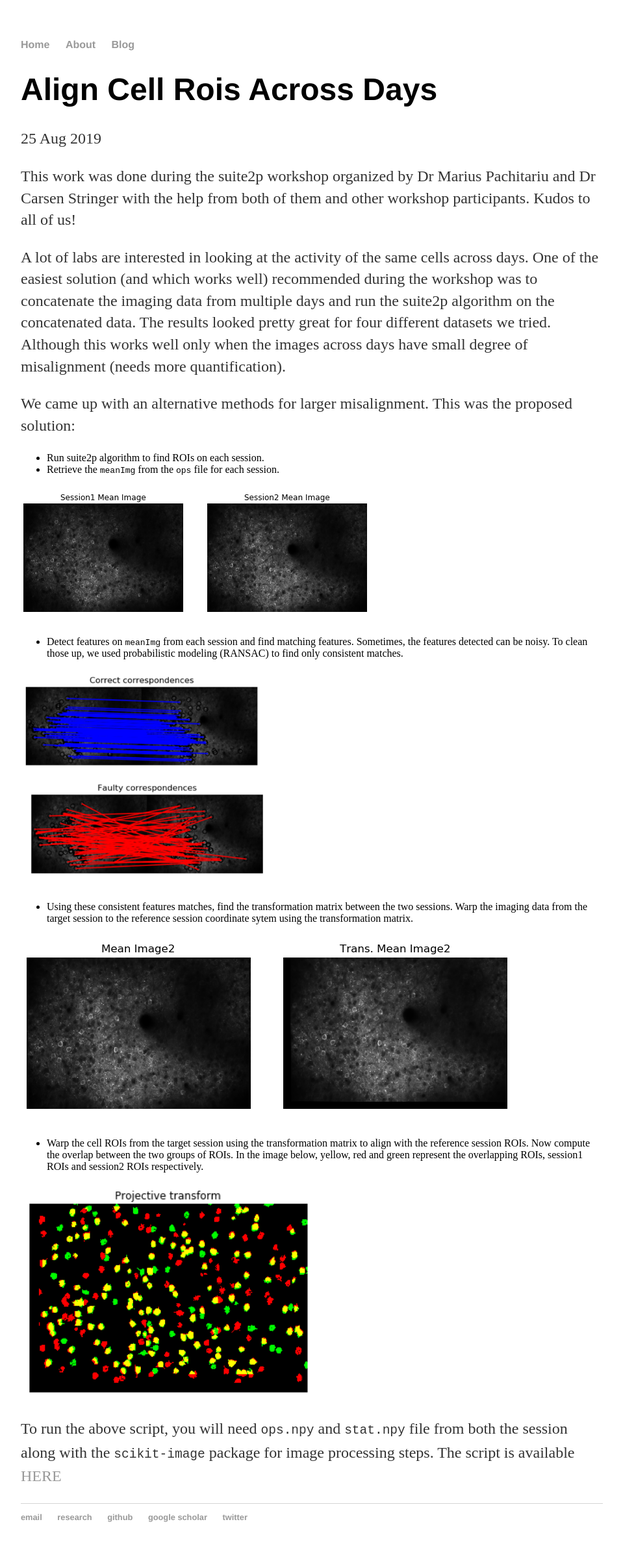
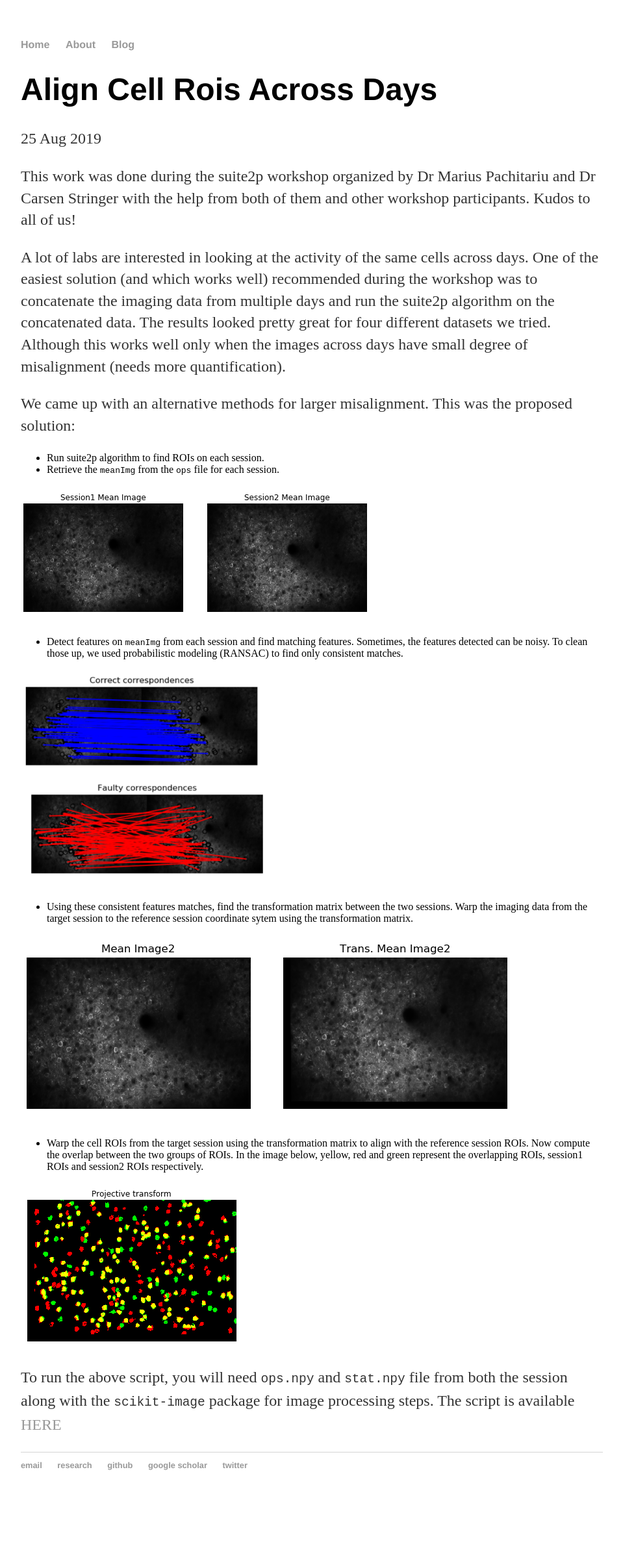
Before and after one commit to rajatsaxena/rajatsaxena.github.io, a Jekyll site: the page built from _posts/2019-08-25-Align-Cell-ROIs-across-days.md, in a window 1280 px wide. Shown: the whole page at 65% size, without its empty margins (160-1119 px from the left). Built offline with Jekyll 4.4.1, drawn with Linux system fonts in a browser that asks for light colours; our own code applies the rules of GitHub Pages for plain Markdown files; comment, search, counter and statistics services are not loaded; after the commit the page ends 2323 px from its top, so only the background shows below that.

Commit message:
update images

```diff
--- a/_posts/2019-08-25-Align-Cell-ROIs-across-days.md
+++ b/_posts/2019-08-25-Align-Cell-ROIs-across-days.md
@@ -26,7 +26,7 @@ session to the reference session coordinate sytem using the transformation matri
 overlap between the two groups of ROIs. In the image below, yellow, red and green represent the overlapping ROIs, session1 ROIs and
 session2 ROIs respectively.
 
-<img src="https://rajatsaxena.github.io//images//alignedCells.PNG" width="50%" height="50%">
+<img src="https://rajatsaxena.github.io//images//alignedCells.PNG">
 
 To run the above script, you will need `ops.npy` and `stat.npy` file from both the session along with the `scikit-image` package for image
 processing steps. The script is available [HERE](https://github.com/rajatsaxena/suite2p_utils/blob/master/persp_transform_aligncells.py)
```
